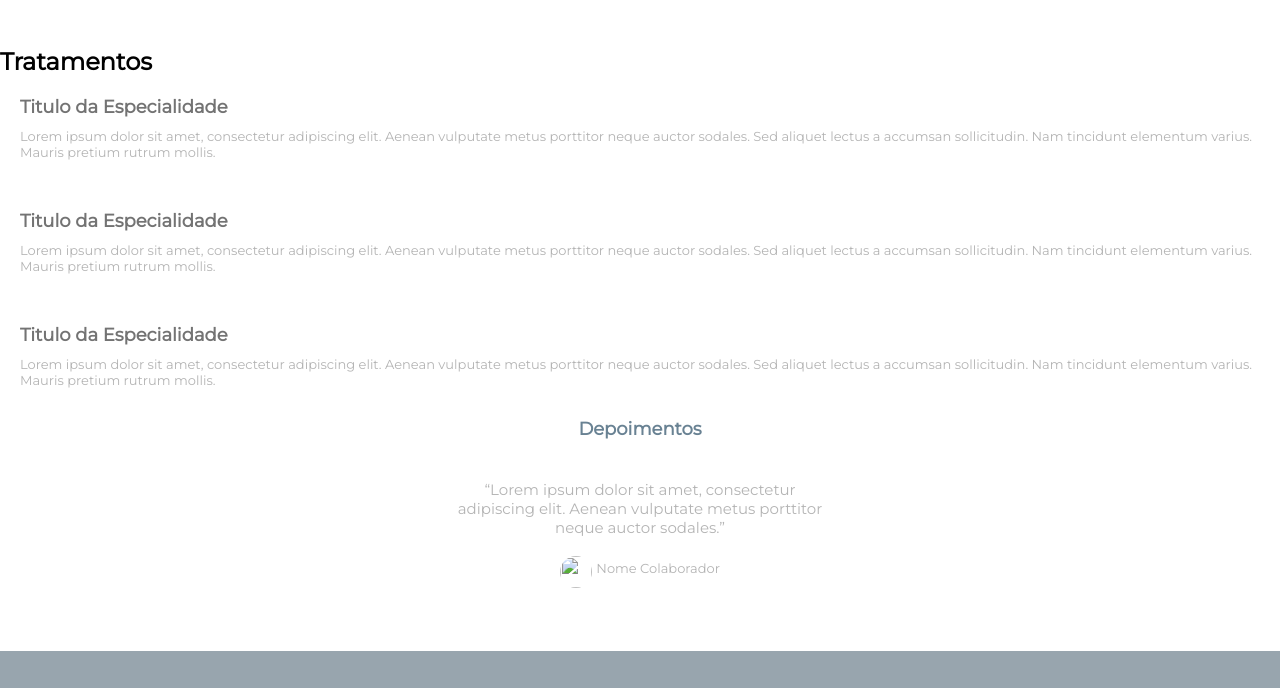
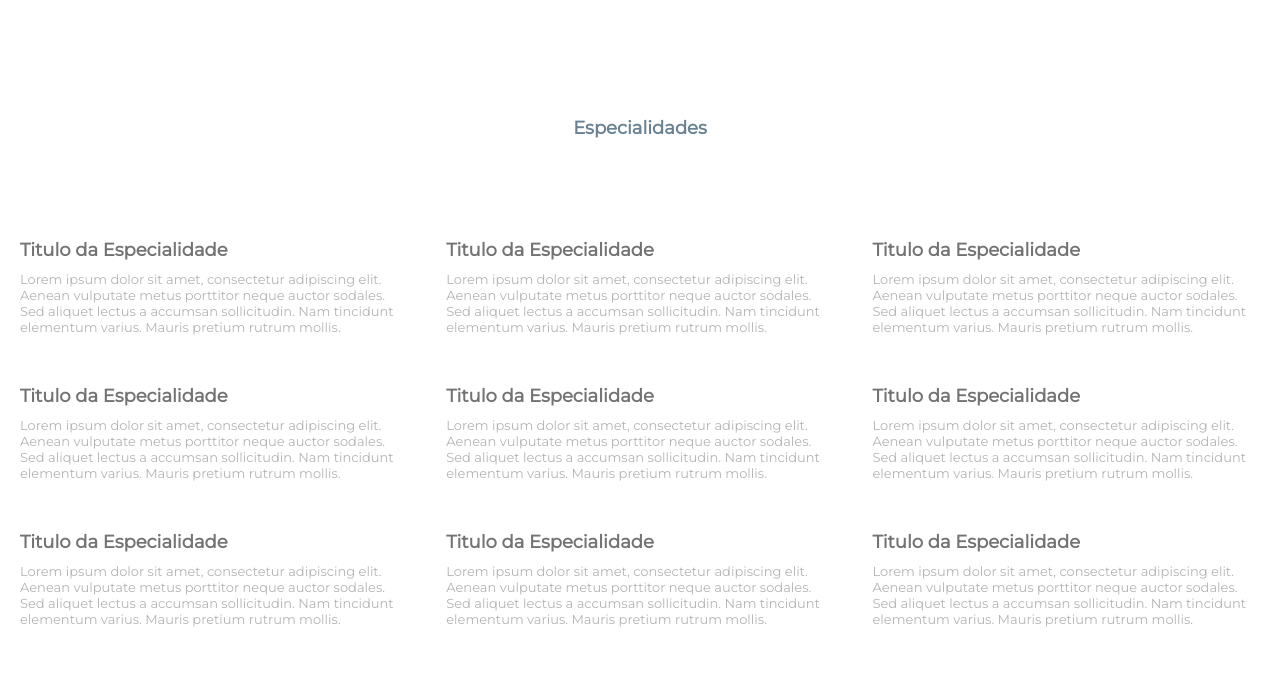
Before and after one commit to AndreaBuchholz/vendas, a plain HTML site: page index.html in a window 1280 px wide. Shown: the part 1768-2456 px from the top of the page. Drawn offline with nearby package versions, Linux system fonts and the light colour scheme.

Commit message:
import inicial

```diff
--- a/css/style.css
+++ b/css/style.css
@@ -96,7 +96,12 @@ header ul a{
 	padding-top:100%;
 	background-color: #ccc;
 	border:5px solid white;
+	background-size: 100%;
+	background-repeat: no-repeat;
+
 	/*
+	background-image: url('../imagens/mundo.jpeg');
+
 	background-image:url('');
 	*/
 }
@@ -179,7 +184,7 @@ section.perfil-container .perfil-wraper2{
 section.perfil-container .img-perfil{
 	width: 40%;
 	height: 100%;
-	background-image: url('..imagens/perfil.jpeg');
+	background-image: url('../imagens/perfil2.jpeg');
 	background-size: 100% 100%;
 }
 
--- a/index.html
+++ b/index.html
@@ -11,6 +11,7 @@
 <body>
 	<header>
 		<div class="container">
+
 			<div class="logo">
 				<img src="imagens/logo.png" />
 			</div><!--logo-->
@@ -23,7 +24,6 @@
 					<li><a href="#contato">contato</a></li>
 				</ul>
 			</nav>
-
 
 			<nav class="menu-mobile">
 				<ul>
@@ -42,6 +42,7 @@
 		<div class="container">
 
 			<div class="mosaico-wraper">
+
 				<div class="mosaico-single">
 					<div class="img-mosaico-single"></div><!--img-mosaico-single-->
 					<div class="img-mosaico-single"></div><!--img-mosaico-single-->
@@ -69,9 +70,8 @@
 
 				<div class="mosaico-single">
 						<div class="img-mosaico-single"></div><!--img-mosaico-single-->
-					<div class="img-mosaico-single"></div><!--img-mosaico-single-->
+						<div class="img-mosaico-single" ></div><!--img-mosaico-single-->
 				</div><!--mosaico-single-->
-
 
 			</div><!--mosaico-wraper-->
 
@@ -136,8 +136,8 @@
 		</div><!--container-->
 	</section><!--videos-->
 
-	<section class="Especificação">
-		<h2>Tratamentos</h2>
+	<section class="Tratamentos">
+		<h2>Especialidades</h2>
 
 		<div class="container">
 
@@ -160,7 +160,43 @@
 
 		</div><!--tratamento-container-->
 
+		<div class="tratamento-container">
 
+			<div class="tratamento-single">
+				<h2>Titulo da Especialidade</h2>
+				<p>Lorem ipsum dolor sit amet, consectetur adipiscing elit. Aenean vulputate metus porttitor neque auctor sodales. Sed aliquet lectus a accumsan sollicitudin. Nam tincidunt elementum varius. Mauris pretium rutrum mollis. </p>
+			</div><!--tratamento-single-->
+
+			<div class="tratamento-single">
+				<h2>Titulo da Especialidade</h2>
+				<p>Lorem ipsum dolor sit amet, consectetur adipiscing elit. Aenean vulputate metus porttitor neque auctor sodales. Sed aliquet lectus a accumsan sollicitudin. Nam tincidunt elementum varius. Mauris pretium rutrum mollis. </p>
+			</div><!--tratamento-single-->
+
+			<div class="tratamento-single">
+				<h2>Titulo da Especialidade</h2>
+				<p>Lorem ipsum dolor sit amet, consectetur adipiscing elit. Aenean vulputate metus porttitor neque auctor sodales. Sed aliquet lectus a accumsan sollicitudin. Nam tincidunt elementum varius. Mauris pretium rutrum mollis.</p>
+			</div><!--tratamento-single-->
+
+		</div><!--tratamento-container-->
+
+		<div class="tratamento-container">
+
+			<div class="tratamento-single">
+				<h2>Titulo da Especialidade</h2>
+				<p>Lorem ipsum dolor sit amet, consectetur adipiscing elit. Aenean vulputate metus porttitor neque auctor sodales. Sed aliquet lectus a accumsan sollicitudin. Nam tincidunt elementum varius. Mauris pretium rutrum mollis. </p>
+			</div><!--tratamento-single-->
+
+			<div class="tratamento-single">
+				<h2>Titulo da Especialidade</h2>
+				<p>Lorem ipsum dolor sit amet, consectetur adipiscing elit. Aenean vulputate metus porttitor neque auctor sodales. Sed aliquet lectus a accumsan sollicitudin. Nam tincidunt elementum varius. Mauris pretium rutrum mollis. </p>
+			</div><!--tratamento-single-->
+
+			<div class="tratamento-single">
+				<h2>Titulo da Especialidade</h2>
+				<p>Lorem ipsum dolor sit amet, consectetur adipiscing elit. Aenean vulputate metus porttitor neque auctor sodales. Sed aliquet lectus a accumsan sollicitudin. Nam tincidunt elementum varius. Mauris pretium rutrum mollis.</p>
+			</div><!--tratamento-single-->
+
+		</div><!--tratamento-container-->
 
 
 		<div class="clear"></div>
@@ -176,7 +212,7 @@
 					“Lorem ipsum dolor sit amet, consectetur adipiscing elit. Aenean vulputate metus porttitor neque auctor sodales.”
 				</quote>
 				<div class="nome-depoimento">
-					<img src="" />
+					<img src="imagens/icone_depoimento.png" />
 					<span>Nome Colaborador</span>
 				</div><!--nome-depoimento-->
 			</div><!--depoimento-single-->
```
Also changed, not shown: imagens/mundo.jpeg (added), imagens/perfil.jpeg (deleted), imagens/perfil2.jpeg (added). Lines whose indentation alone changed are shown as unchanged.
